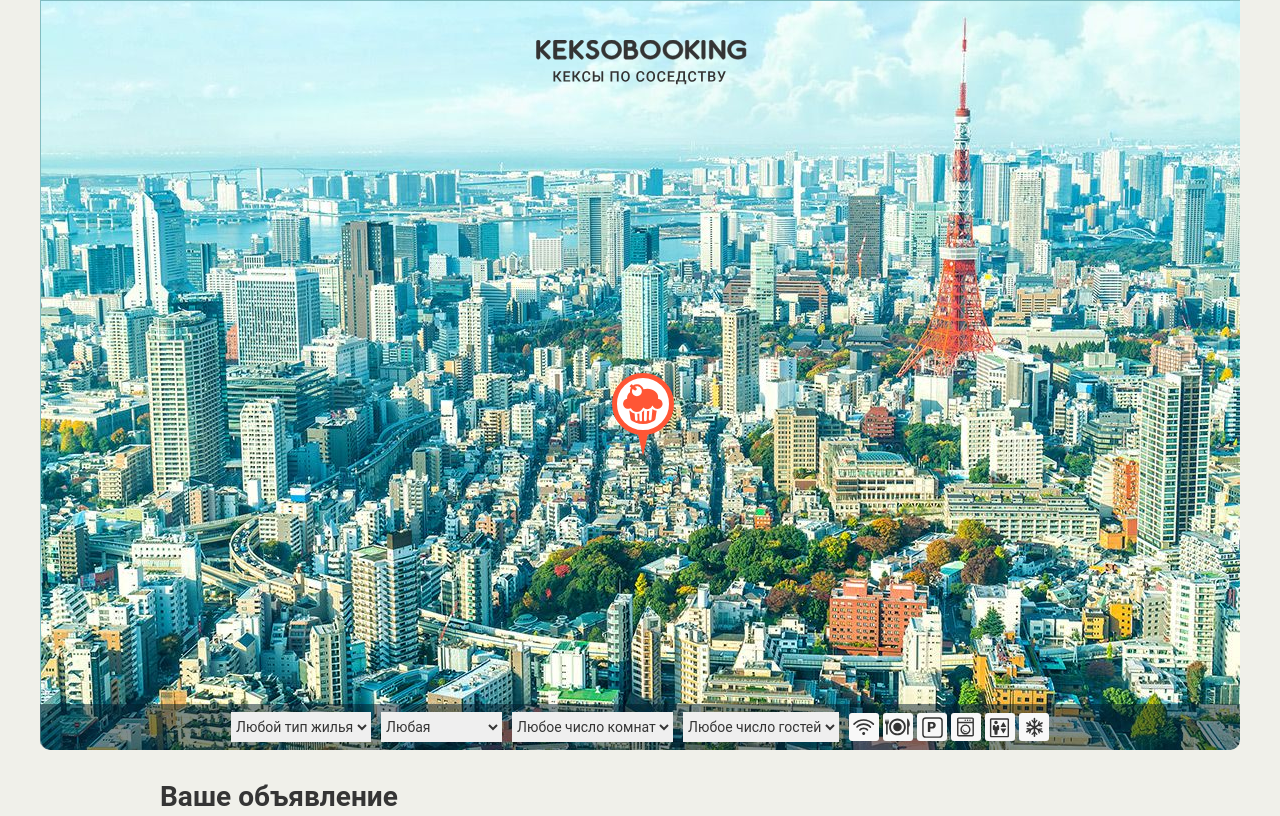
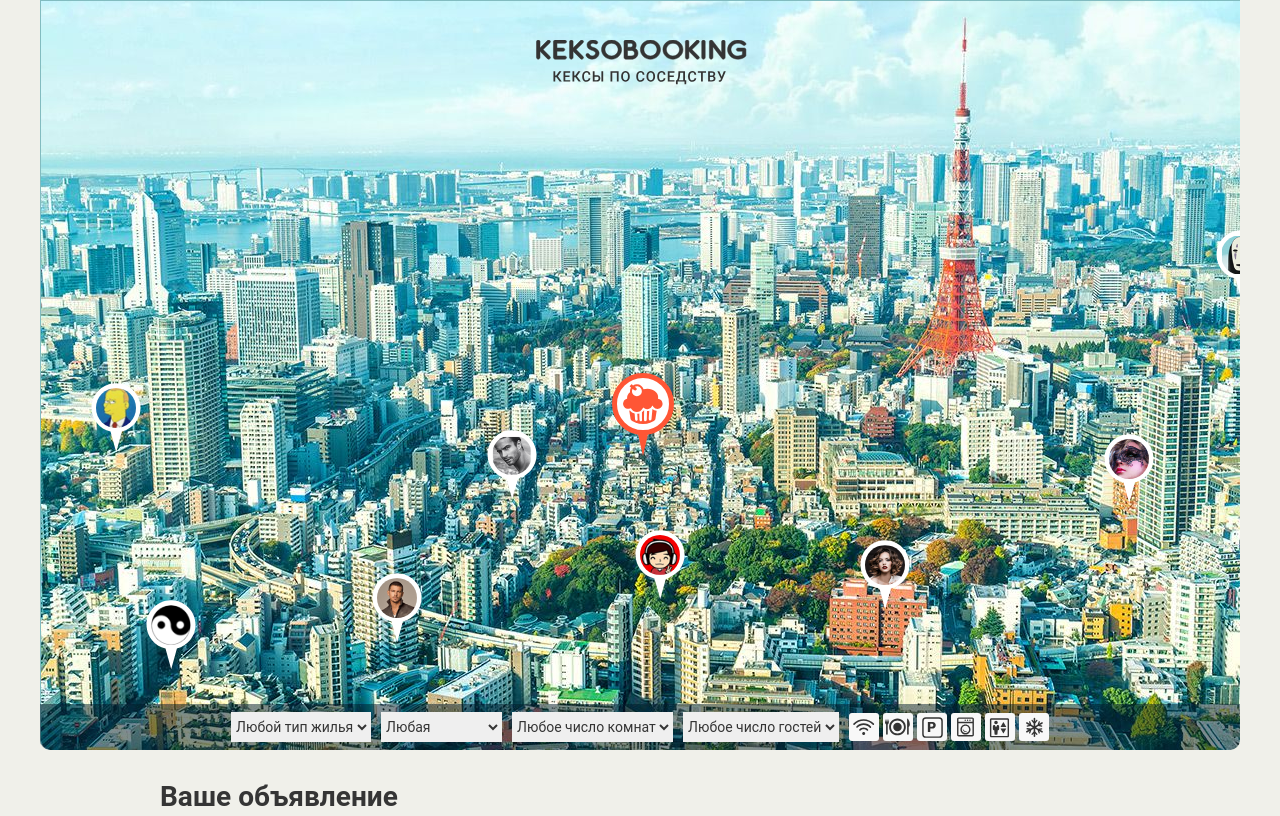
Before and after one commit to ElenaBachi/427875-keksobooking-19, a website: page index.html in a window 1280 px wide. Shown: the top 816 px of the page. Drawn offline with Linux system fonts and the light colour scheme; files whose address does not match are found by name.

Commit message:
Исправляет ошибки,объединяет опции объявления в объект

```diff
--- a/index.html
+++ b/index.html
@@ -23,7 +23,7 @@
         <div class="map__overlay">
           <h2 class="map__title">И снова Токио!</h2>
         </div>
-        <button class="map__pin map__pin--main" style="left: 570px; top: 375px;">
+        <button class="map__pin map__pin--main" style="left: 570px; top: 375px;" tabindex="0">
           <img src="img/muffin-red.svg" width="40" height="44" draggable="false" alt="Метка объявления">
           <svg viewBox="0 0 70 70" width="156" height="156" aria-label="Метка для поиска жилья">
             <defs>
--- a/js/main.js
+++ b/js/main.js
@@ -1,15 +1,29 @@
 'use strict';
 
-var MIN_PRICE_PER_NIGHT = 0;
-var MAX_PRICE_PER_NIGHT = 10000;
+var PIN_WIDTH = 50;
+var PIN_HEIGTH = 70;
+
+// Находит ширину карты
+var map = document.querySelector('.map');
+var mapComputedStyle = getComputedStyle(map);
+var mapWidth = mapComputedStyle.width;
+
+var options = {
+  MIN_PRICE_PER_NIGHT: 0,
+  MAX_PRICE_PER_NIGHT: 10000,
+  MIN_ROOM_QUANTITY: 1,
+  MAX_ROOM_QUANTITY: 3,
+  MIN_GUEST_QUANTITY: 1,
+  MAX_GUEST_QUANTITY: 3,
+  MIN_COORDINATE_Y: 130,
+  MAX_COORDINATE_Y: 630,
+  OFFSET_X: PIN_WIDTH / 2,
+  OFFSET_Y: PIN_HEIGTH,
+
+  MAX_ARRAY_LENGTH: 8
+};
 
 var houseType = ['palace', 'flat', 'house', 'bungalo'];
-
-var MIN_ROOM_QUANTITY = 1;
-var MAX_ROOM_QUANTITY = 3;
-
-var MIN_GUEST_QUANTITY = 1;
-var MAX_GUEST_QUANTITY = 3;
 
 var checkinTime = ['12:00', '13:00', '14:00'];
 var checkoutTime = ['12:00', '13:00', '14:00'];
@@ -21,16 +35,6 @@ var photos = [
   'http://o0.github.io/assets/images/tokyo/hotel2.jpg',
   'http://o0.github.io/assets/images/tokyo/hotel3.jpg'
 ];
-
-var MIN_COORDINATE_Y = 130;
-var MAX_COORDINATE_Y = 630;
-
-var mapWidth = document.querySelector('.map').style.width;
-
-var OFFSET_X = 50;
-var OFFSET_Y = 70;
-
-var MAX_ARRAY_LENGTH = 8;
 
 // Генерирует случайное число между min и max включительно
 var getRandomNumber = function (min, max) {
@@ -53,22 +57,30 @@ var getArrayRandomLength = function (array) {
 // Функция генерации случайных данных (создание 1 объявления)
 var createAdvert = function (i) {
   var location = {
-    x: getRandomNumber(0, (mapWidth - OFFSET_X / 2)),
-    y: getRandomNumber(MIN_COORDINATE_Y, MAX_COORDINATE_Y - OFFSET_Y)
+    x: getRandomNumber((0 - options.OFFSET_X), (parseInt(mapWidth, 10) - options.OFFSET_X)),
+    y: getRandomNumber(options.MIN_COORDINATE_Y, options.MAX_COORDINATE_Y - options.OFFSET_Y)
   };
+
+  var avatarImgAddress;
+  var numOrder = parseInt(i + 1, 10);
+  if (numOrder < 10) {
+    avatarImgAddress = 'img/avatars/user0' + numOrder + '.png';
+  } else if (numOrder >= 10 && numOrder < 100) {
+    avatarImgAddress = 'img/avatars/user' + numOrder + '.png';
+  }
 
   return {
     author: {
-      avatar: 'img/avatars/user0' + parseInt(i + 1, 10) + '.png'
+      avatar: avatarImgAddress
     },
 
     offer: {
       title: 'строка, заголовок предложения',
-      address: 'location.x' + ',' + ' location.y',
-      price: getRandomNumber(MIN_PRICE_PER_NIGHT, MAX_PRICE_PER_NIGHT),
+      address: location.x + ', ' + location.y,
+      price: getRandomNumber(options.MIN_PRICE_PER_NIGHT, options.MAX_PRICE_PER_NIGHT),
       type: getRandomArrayElement(houseType),
-      rooms: getRandomNumber(MIN_ROOM_QUANTITY, MAX_ROOM_QUANTITY),
-      guests: getRandomNumber(MIN_GUEST_QUANTITY, MAX_GUEST_QUANTITY),
+      rooms: getRandomNumber(options.MIN_ROOM_QUANTITY, options.MAX_ROOM_QUANTITY),
+      guests: getRandomNumber(options.MIN_GUEST_QUANTITY, options.MAX_GUEST_QUANTITY),
       checkin: getRandomArrayElement(checkinTime),
       checkout: getRandomArrayElement(checkoutTime),
       features: getArrayRandomLength(facilities),
@@ -81,46 +93,48 @@ var createAdvert = function (i) {
 };
 
 // Массив из 8 объектов
-var advertArray = [];
-var createAdvertArray = function (array) {
-  for (var i = 0; i < MAX_ARRAY_LENGTH; i++) {
+
+var createAdvertArray = function () {
+  var advertArray = [];
+  for (var i = 0; i < options.MAX_ARRAY_LENGTH; i++) {
     var advert = createAdvert(i);
-    array.push(advert);
+    advertArray.push(advert);
   }
+  return advertArray;
 };
-createAdvertArray(advertArray);
+var advertArray = createAdvertArray();
 
 
 document.querySelector('.map').classList.remove('map--faded');
 
 // Находит элемент, в который вставляются метки
-var pinInsertArea = document.querySelector('.map_pins');
+var pinInsertArea = document.querySelector('.map__pins');
 // Шаблог метки
 var pinTemplate = document.querySelector('#pin')
   .content
   .querySelector('.map__pin');
 
 // Функция создает 1 метку на основе шаблона
-var renderPin = function (pin) {
-  var pinElement = pinTemplate.cloneNode(true);
+var renderPin = function (option) {
+  var pin = option.pin;
+  var template = option.pinTemplate;
+  var pinElement = template.cloneNode(true);
 
-  pinElement.style.left = pin.location.x + OFFSET_X / 2;
-  pinElement.style.top = pin.location.y + OFFSET_Y;
-  pinElement.querySelectorAll('img').src = pin.avatar;
-  pinElement.querySelectorAll('img').alt = pin.title;
+  pinElement.style.left = pin.location.x + options.OFFSET_X + 'px';
+  pinElement.style.top = pin.location.y + options.OFFSET_Y + 'px';
+  pinElement.querySelector('img').src = pin.author.avatar;
+  pinElement.querySelector('img').alt = pin.offer.title;
 
   return pinElement;
 };
 
-var drawPins = function () {
-  var fragment = document.createDocumentFragment(); // Фрагмент для записи метки - объявления
-
-  // На каждой итерации цикла складываем метку во фрагмент
-  for (var a = 0; a < advertArray.length; a++) {
-    var pin = renderPin(advertArray[a]);
-    fragment.appendChild(pin);
-  }
-  pinInsertArea.appendChild(fragment);
-};
-
-drawPins();
+// Фрагмент для записи метки - объявления
+var fragment = document.createDocumentFragment();
+// На каждой итерации цикла складываем метку во фрагмент
+for (var a = 0; a < advertArray.length; a++) {
+  fragment.appendChild(renderPin({
+    pin: advertArray[a],
+    pinTemplate: pinTemplate,
+  }));
+}
+pinInsertArea.appendChild(fragment);
```
